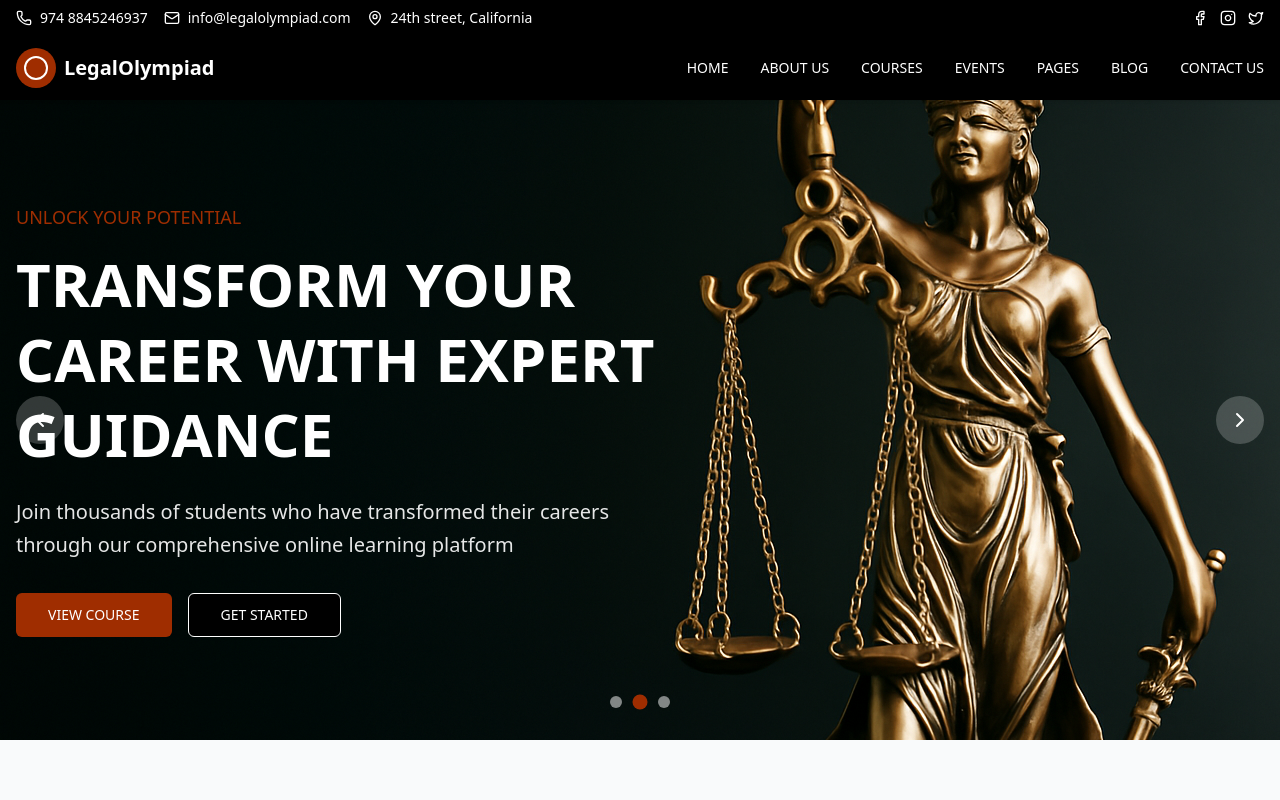
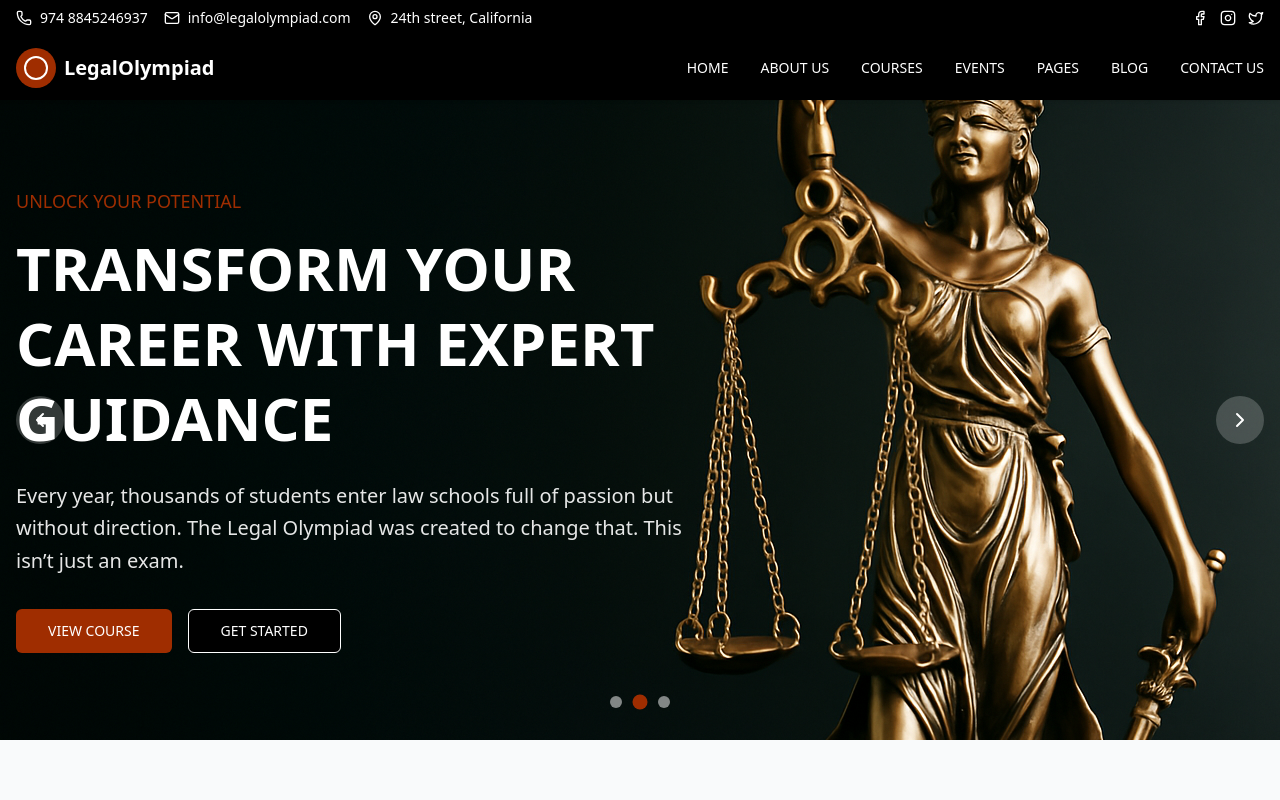
Before and after one commit to ajaysaraswat/LegalOlympiad-Website, a React (Vite) app in the folder frontend/: page / in a window 1280 px wide. Shown: the top 800 px of the page. Built offline with nearby package versions, Linux system fonts and the light colour scheme; grey boxes are pictures that could not be loaded.

Commit message:
content of hero page

```diff
--- a/frontend/src/components/HeroCarousel.jsx
+++ b/frontend/src/components/HeroCarousel.jsx
@@ -8,7 +8,7 @@ const slides = [
     tagline: "Nyay ke Yodha Bano – Apna Raasta Khud Chuno",
     title: "Legal Olympiad: Discover Your Legal Calling",
     description:
-      "India doesn’t just need more lawyers—it needs bold, visionary legal minds. Every year, thousands of students enter law schools full of passion—but without direction. The Legal Olympiad was created to change that. This isn’t just an exam. It’s a battlefield of ideas, a crucible of conviction, and a launchpad for changemakers.",
+      "India doesn’t just need more lawyers it needs bold, visionary legal minds. ",
     image: "/hero1.jpg",
     cta: "Join the Movement",
   },
@@ -17,7 +17,7 @@ const slides = [
     tagline: "UNLOCK YOUR POTENTIAL",
     title: "TRANSFORM YOUR CAREER WITH EXPERT GUIDANCE",
     description:
-      "Join thousands of students who have transformed their careers through our comprehensive online learning platform",
+      "Every year, thousands of students enter law schools full of passion but without direction. The Legal Olympiad was created to change that. This isn’t just an exam.",
     image: "/hero4.png",
   },
   {
@@ -25,7 +25,7 @@ const slides = [
     tagline: "LEARN FROM THE BEST",
     title: "INDUSTRY EXPERTS AT YOUR FINGERTIPS",
     description:
-      "Access world-class education from industry professionals and take your skills to the next level",
+      " It’s a battlefield of ideas, a crucible of conviction, and a launchpad for changemakers.",
     image: "/hero3.jpg",
   },
 ];
```
